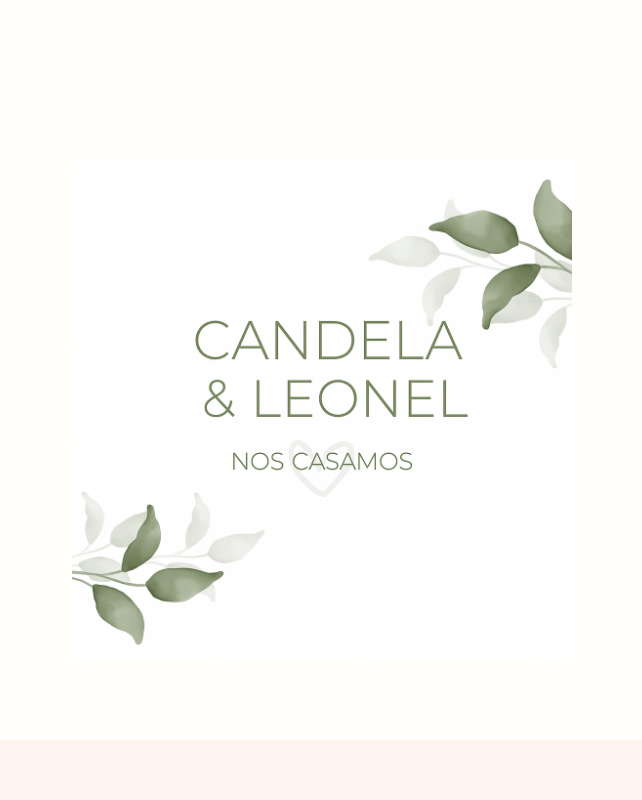
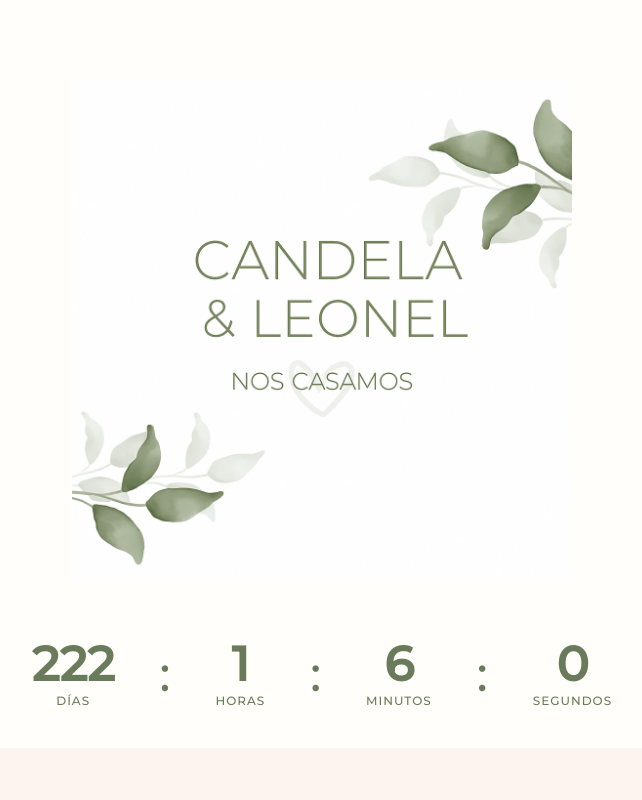
Before and after one commit to leonelfer26/clwedding, a plain HTML site: page index.html in a window 1280 px wide. Shown: the top 800 px of the page, without its empty margins (318-960 px from the left). Drawn offline with Linux system fonts and the light colour scheme.

Commit message:
Adding countdown

```diff
--- a/index.html
+++ b/index.html
@@ -102,22 +102,67 @@
       margin-top: -10px;
     }
 
+    .countdown {
+      font-size: 2rem;
+      margin-top: 40px;
+      display: flex;
+      justify-content: center;
+      gap: 30px; /* Aumentado */
+      align-items: center;
+    }
+
+    .countdown div {
+      text-align: center;
+    }
+
+    .countdown span {
+      display: block;
+      font-size: 3rem;
+      font-weight: bold;
+      color: var(--verde);
+      line-height: 1;
+    }
+
+    .countdown .label {
+      font-size: 0.75rem;
+      margin-top: 5px;
+      letter-spacing: 1px;
+      color: var(--verde);
+      text-transform: uppercase;
+      font-weight: 500;
+    }
+
+    .countdown .colon {
+      font-size: 3rem;
+      color: var(--verde);
+      line-height: 1;
+      margin: 0 15px; /* Aumentado */
+    }
+
     footer {
       background-color: var(--verde);
       color: white;
       padding: 20px;
       font-size: 0.9rem;
+      margin-top: 40px;
     }
   </style>
 </head>
 <body>
 
   <header>
-  <header>
     <img src="./portada.png" alt="Candela y Leonel - Nos Casamos" style="width: 100%; max-width: 500px; margin: 0 auto; display: block;">
   </header>
 
-</header>
+  <div class="countdown" id="countdown">
+    <div><span id="days">0</span><div class="label">DÍAS</div></div>
+    <div class="colon">:</div>
+    <div><span id="hours">0</span><div class="label">HORAS</div></div>
+    <div class="colon">:</div>
+    <div><span id="minutes">0</span><div class="label">MINUTOS</div></div>
+    <div class="colon">:</div>
+    <div><span id="seconds">0</span><div class="label">SEGUNDOS</div></div>
+  </div>
 
   <div class="info">
     <h3>¡Nos casamos!</h3>
@@ -139,5 +184,28 @@
     Con amor, Candela & Leonel
   </footer>
 
+  <script>
+    // Fecha objetivo: 14 de marzo de 2026 a las 00:00
+    const targetDate = new Date("2026-03-14T00:00:00");
+
+    function updateCountdown() {
+      const now = new Date();
+      const diff = targetDate - now;
+
+      const seconds = Math.floor((diff / 1000) % 60);
+      const minutes = Math.floor((diff / 1000 / 60) % 60);
+      const hours = Math.floor((diff / (1000 * 60 * 60)) % 24);
+      const days = Math.floor(diff / (1000 * 60 * 60 * 24));
+
+      document.getElementById("days").textContent = days;
+      document.getElementById("hours").textContent = hours;
+      document.getElementById("minutes").textContent = minutes;
+      document.getElementById("seconds").textContent = seconds;
+    }
+
+    updateCountdown();
+    setInterval(updateCountdown, 1000);
+  </script>
+
 </body>
 </html>
```
Lines whose indentation alone changed are shown as unchanged.
